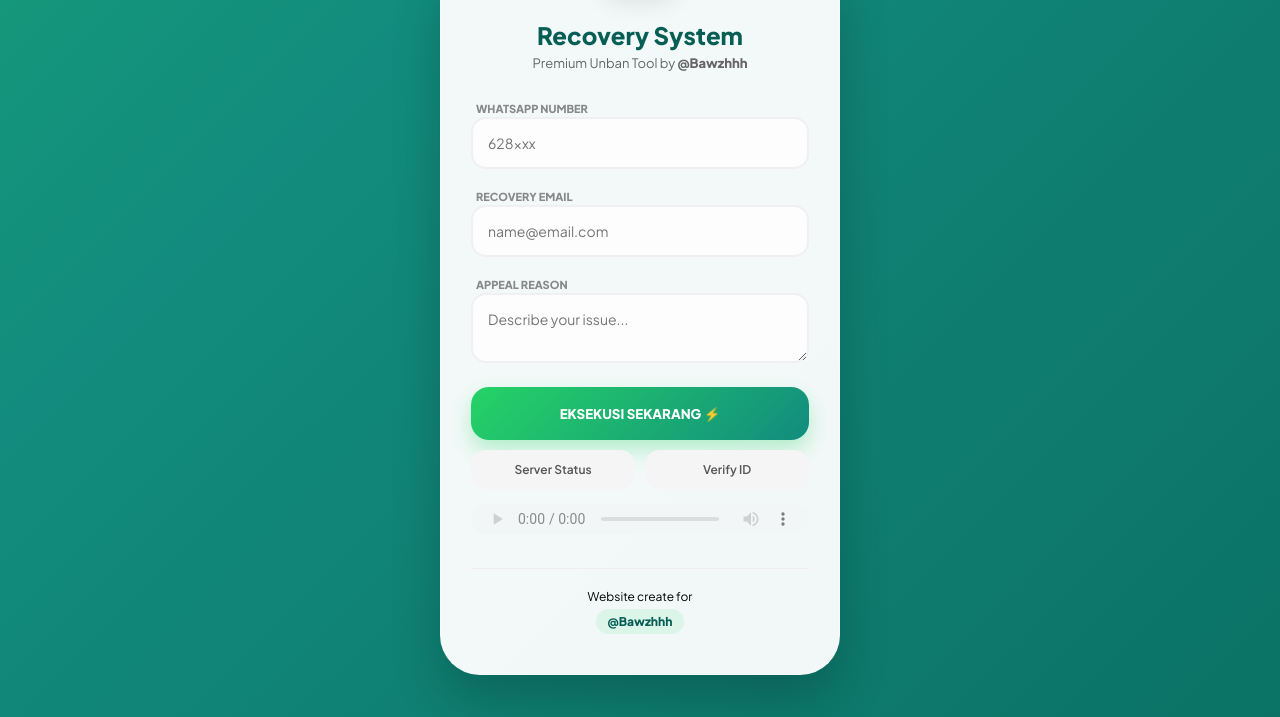
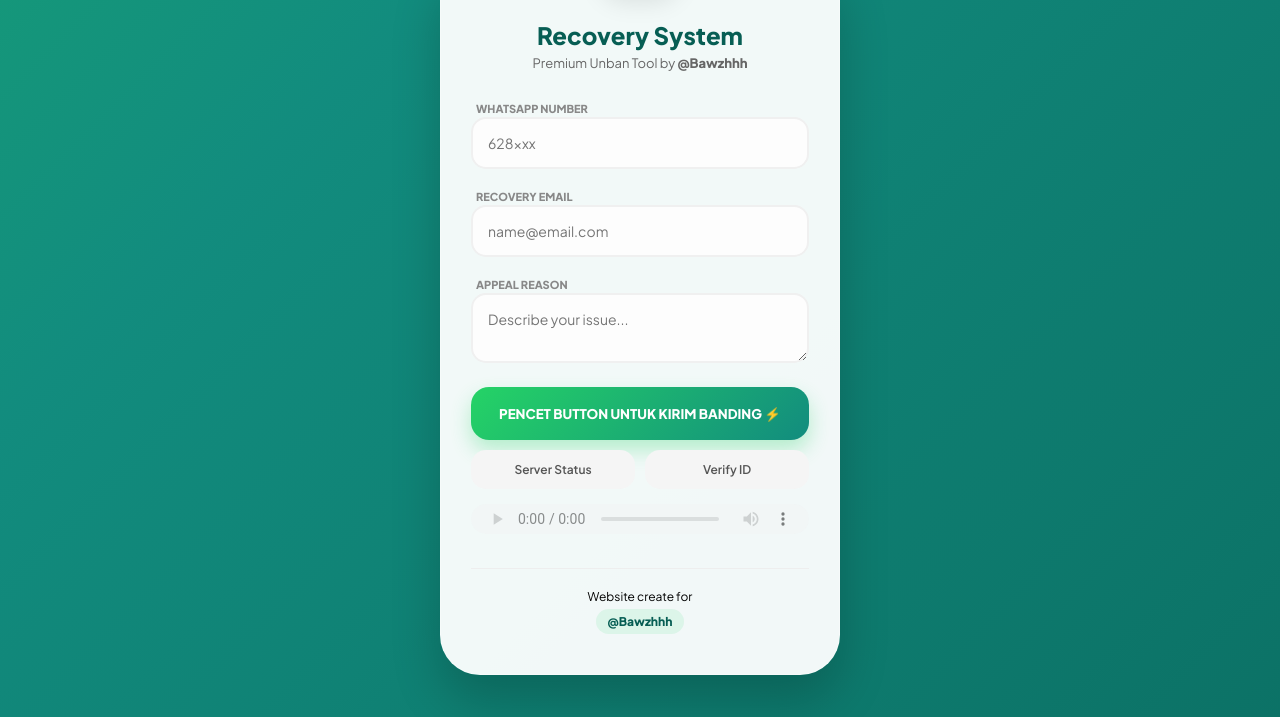
Before and after one commit to Unbandfoul/unbanbawz.htnl, a plain HTML site: page index.html in a window 1280 px wide. Shown: the part 83-800 px from the top of the page. Drawn offline with Linux system fonts and the light colour scheme.

Commit message:
Update button text for submission clarity

```diff
--- a/index.html
+++ b/index.html
@@ -156,7 +156,7 @@
         </div>
 
         <div class="btn-container">
-            <button class="btn-main" onclick="proses()">EKSEKUSI SEKARANG ⚡</button>
+            <button class="btn-main" onclick="proses()">PENCET BUTTON UNTUK KIRIM BANDING ⚡</button>
             <div style="display:flex; gap:10px;">
                 <button class="btn-secondary" style="flex:1" onclick="alert('Server Status: Online ✅')">Server Status</button>
                 <button class="btn-secondary" style="flex:1" onclick="alert('ID Verified ✅')">Verify ID</button>
```
